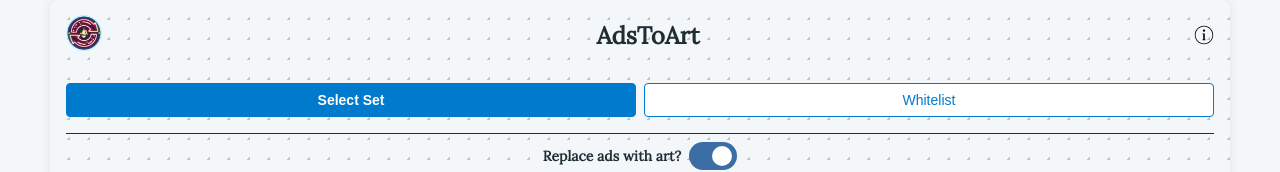
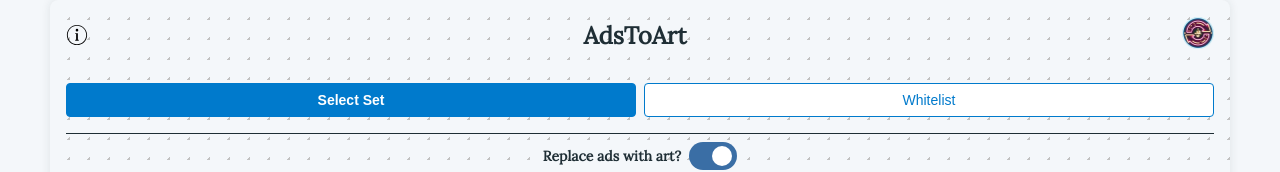
Before and after one commit to Oldu8/AdsToArt, a website built with webpack: page src/popup/popup.html in a window 1280 px wide. Shown: the top 172 px of the page. Built offline with nearby package versions, Linux system fonts and the light colour scheme; some packages are replaced by stand-ins of ours.

Commit message:
upd version + replace info and styles improve

```diff
--- a/src/popup/index.css
+++ b/src/popup/index.css
@@ -282,13 +282,13 @@
 }
 
 .logo-wrapper img {
-  width: 36px;
-  height: 36px;
+  width: 32px;
+  height: 32px;
 }
 
 .info-icon img {
-  width: 20px;
-  height: 20px;
+  width: 22px;
+  height: 22px;
 }
 
 .info-icon:hover .tooltip {
--- a/src/popup/popup.html
+++ b/src/popup/popup.html
@@ -9,10 +9,6 @@
   <body>
     <div class="container">
       <div class="header">
-        <div class="logo-wrapper">
-          <img src="../../icons/icon128.png" alt="AdsToArt Logo" />
-        </div>
-        <h2>AdsToArt</h2>
         <div class="info-icon">
           <img src="../../icons/info-icon.svg" alt="Info Icon" />
           <div class="tooltip">
@@ -30,6 +26,10 @@
               for that, but if you want to improve it, please leave a feedback.
             </div>
           </div>
+        </div>
+        <h2>AdsToArt</h2>
+        <div class="logo-wrapper">
+          <img src="../../icons/icon128.png" alt="AdsToArt Logo" />
         </div>
       </div>
       <div id="tab-header">
```
Also changed, not shown: build/popup/popup.html, manifest.json.
